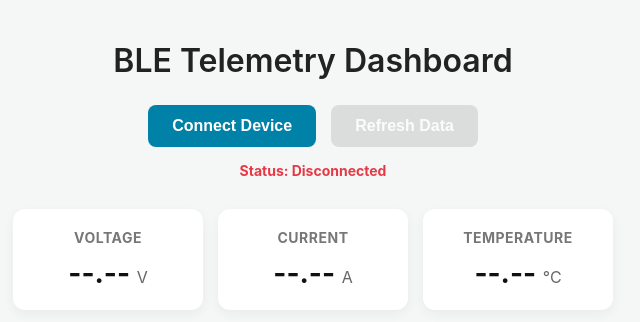
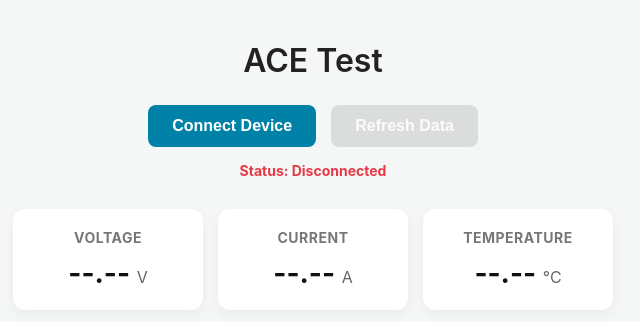
Before and after one commit to frankvanhooft/BLE_test, a plain HTML site: page index.html in a window 1280 px wide. Shown: the whole page, without its empty margins (327-967 px from the left). Drawn offline with Linux system fonts and the light colour scheme.

Commit message:
Minor text change to see if it reflects

```diff
--- a/index.html
+++ b/index.html
@@ -3,12 +3,12 @@
 <head>
     <meta charset="UTF-8">
     <meta name="viewport" content="width=device-width, initial-scale=1.0">
-    <title>nRF54L15 Telemetry Dashboard</title>
+    <title>ACE Test</title>
     <link rel="stylesheet" href="styles.css">
 </head>
 <body>
     <div class="container">
-        <h1>BLE Telemetry Dashboard</h1>
+        <h1>ACE Test</h1>
 
         <!-- Action Buttons Control Panel -->
         <div class="control-panel">
```
